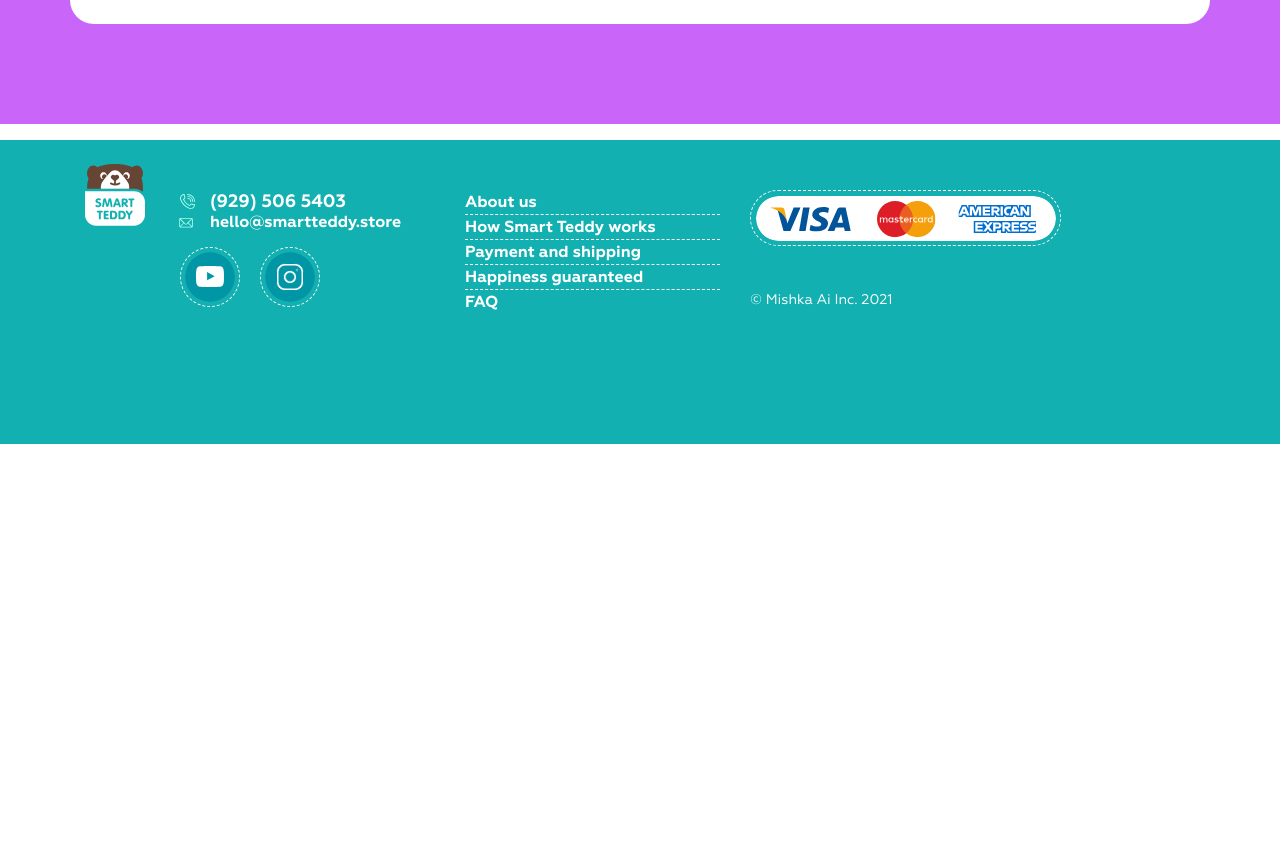
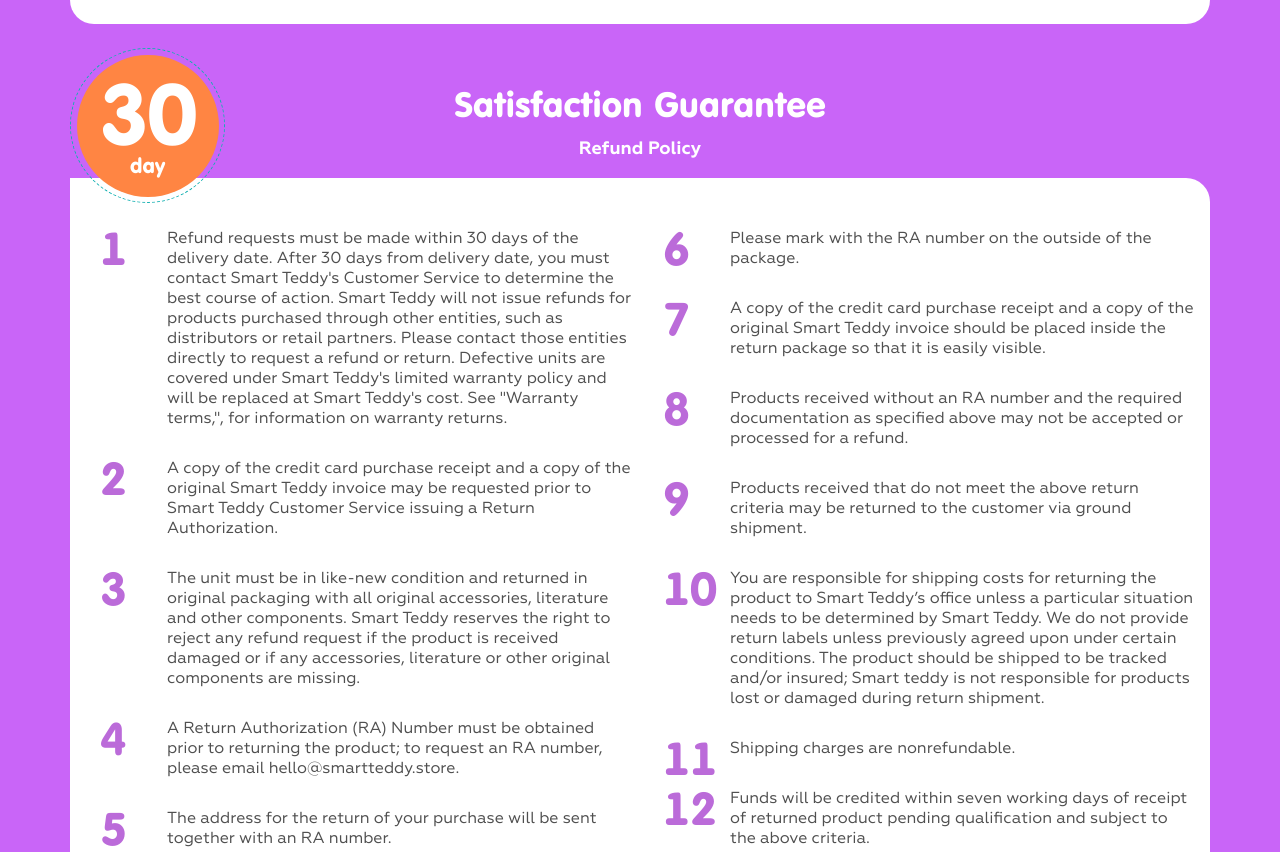
Before and after one commit to denis-kadet/SmartTeddy, a website: page app/happin.html in a window 1280 px wide. Shown: the part 1311-2163 px from the top of the page. Before the commit the page ends 1755 px from the top, so only its background shows below. Drawn offline with Linux system fonts and the light colour scheme; files that its build step writes are made by us from their sources.

Commit message:
payment ver.1.2

```diff
--- a/app/happin.html
+++ b/app/happin.html
@@ -174,17 +174,80 @@
                             </li>
                         </ol>
                     </div>
-                    <div class="col-lg-6"></div>
+
+                </div>
+            </div>
+
+
+            <div class="col-lg-12 position-relative">
+                <div class="happin__month">
+                    <div class="happin__month-wrap">
+                        <div class="happin__month-1">30</div>
+                        <div class="happin__month-2">day</div>
+                    </div>
+                </div>
+                <h3 class="happin__block-1_title happin__block-1">Satisfaction Guarantee</h3>
+                <p class="happin__block-1_subtitle">Refund Policy</p>
+            </div>
+            <div class="col-lg-12">
+                <div class="row happin__warr">
+                    <div class="col-lg-12">
+                        <ol class="happin__items happin__items-2">
+                            <li class="happin__item">Refund requests must be made within 30 days of the delivery date.
+                                After 30 days from delivery date, you must contact Smart Teddy's Customer Service to
+                                determine the best course of action. Smart Teddy will not issue refunds for products
+                                purchased through other entities, such as distributors or retail partners. Please
+                                contact those entities directly to request a refund or return. Defective units are
+                                covered under Smart Teddy's limited warranty policy and will be replaced at Smart
+                                Teddy's cost. See "Warranty terms,", for information on warranty returns.
+                            </li>
+                            <li class="happin__item">A copy of the credit card purchase receipt and a copy of the
+                                original Smart Teddy invoice may be requested prior to Smart Teddy Customer Service
+                                issuing a Return Authorization.
+                            </li>
+                            <li class="happin__item">The unit must be in like-new condition and returned in original
+                                packaging with all original accessories, literature and other components. Smart Teddy
+                                reserves the right to reject any refund request if the product is received damaged or if
+                                any accessories, literature or other original components are missing.
+                            </li>
+                            <li class="happin__item">A Return Authorization (RA) Number must be obtained prior to
+                                returning the product; to request an RA number, please email hello@smartteddy.store.
+                            </li>
+                            <li class="happin__item">The address for the return of your purchase will be sent together
+                                with an RA number.
+                            </li>
+                            <li class="happin__item">Please mark with the RA number on the outside of the package.</li>
+                            <li class="happin__item">A copy of the credit card purchase receipt and a copy of the
+                                original Smart Teddy invoice should be placed inside the return package so that it is
+                                easily visible.
+                            </li>
+                            <li class="happin__item">Products received without an RA number and the required
+                                documentation as specified above may not be accepted or processed for a refund.
+                            </li>
+                            <li class="happin__item">Products received that do not meet the above return criteria may be
+                                returned to the customer via ground shipment.
+                            </li>
+                            <li class="happin__item"> You are responsible for shipping costs for returning the product
+                                to Smart Teddy’s office unless a particular situation needs to be determined by Smart
+                                Teddy. We do not provide return labels unless previously agreed upon under certain
+                                conditions. The product should be shipped to be tracked and/or insured; Smart teddy is
+                                not responsible for products lost or damaged during return shipment.
+                            </li>
+                            <li class="happin__item"> Shipping charges are nonrefundable.
+                            </li>
+                            <li class="happin__item"> Funds will be credited within seven working days of receipt of
+                                returned product pending qualification and subject to the above criteria.
+                            </li>
+                        </ol>
+                    </div>
+
                 </div>
             </div>
         </div>
     </div>
 </section>
 
-<p>
 
-
-</p>
 <footer class="footer">
     <div class="container">
         <div class="row">
--- a/app/scss/blocks/happin.scss
+++ b/app/scss/blocks/happin.scss
@@ -27,6 +27,14 @@
 .happin__block-1_title{
   @extend %title__h3;
 }
+.happin__block-1_subtitle{
+  margin-top: 0;
+  font-family: 'geometriabold';
+  font-size: 18px;
+  line-height: 23px;
+  text-align: center;
+  color: #FFFFFF;
+}
 
 .happin__item {
   position: relative;
@@ -40,6 +48,7 @@
   color: #4F4F4F;
 }
 .happin__item:before {
+  top: 12px;
   left: 15px;
   position: absolute;
   font-family: 'a_futuraroundbold';
@@ -136,3 +145,9 @@
     color: #FFFFFF;
   }
 }
+.happin__items-2 .happin__item{
+  padding-left: 82px;
+}
+.happin__block-1{
+  margin: 60px 0 10px 0;
+}
```
Also changed, not shown: app/css/style.min.css.
